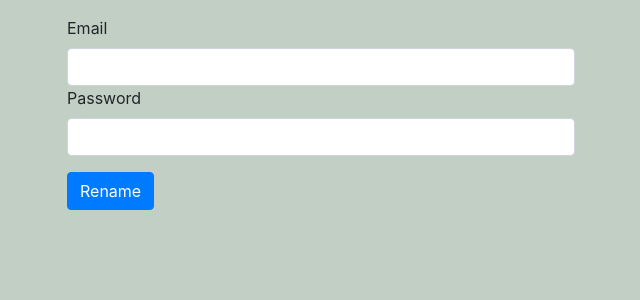
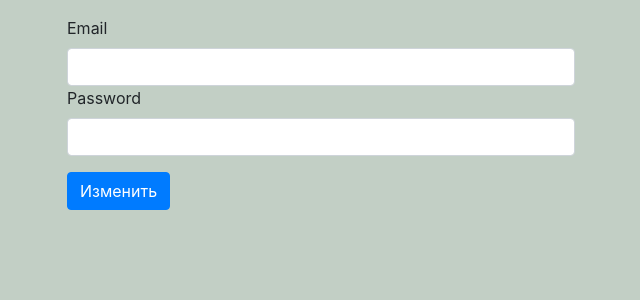
Before and after one commit to Camalo/site_in_symfony, a Symfony app: template templates/admin/updateUser.html.twig in a window 1280 px wide. Shown: the part 56-356 px from the top of the page, without its empty margins (319-959 px from the left). Run offline with Twig, Linux system fonts and the light colour scheme; the template is opened without the code that fills it, so the values that code supplies are empty; form fields are guessed from the names that the template uses; some libraries are stand-ins or nearby versions.

Commit message:
Add files via upload
change name of button

```diff
--- a/templates/admin/updateUser.html.twig
+++ b/templates/admin/updateUser.html.twig
@@ -23,7 +23,7 @@
                         <div>{{form_widget(role,{'attr': {'class': 'form-control' }})}}</div>
                                 {% endfor %}
                         </div>
-                    <button class="btn btn-primary">{{ button_label|default('Rename') }}</button>
+                    <button class="btn btn-primary">{{ button_label|default('Изменить') }}</button>
 
                 </div>
             {{ form_end(form) }}
```
